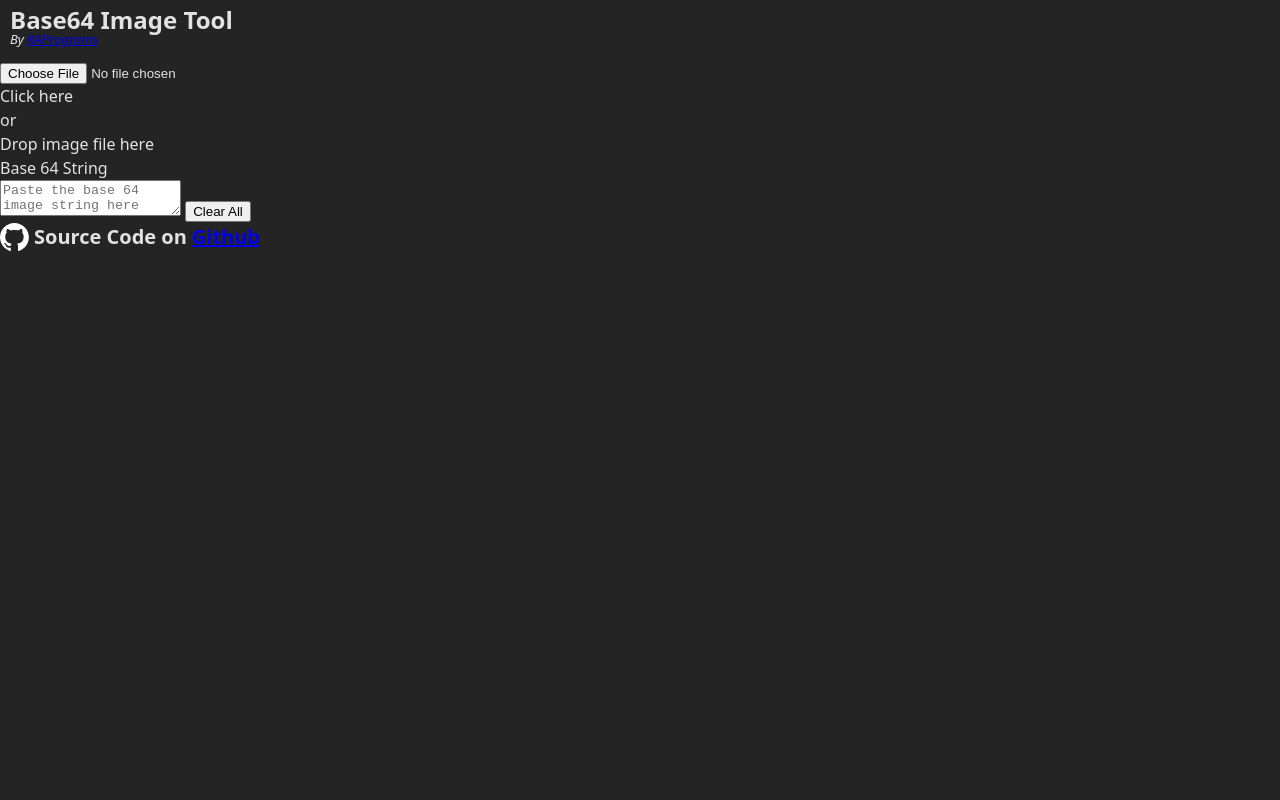
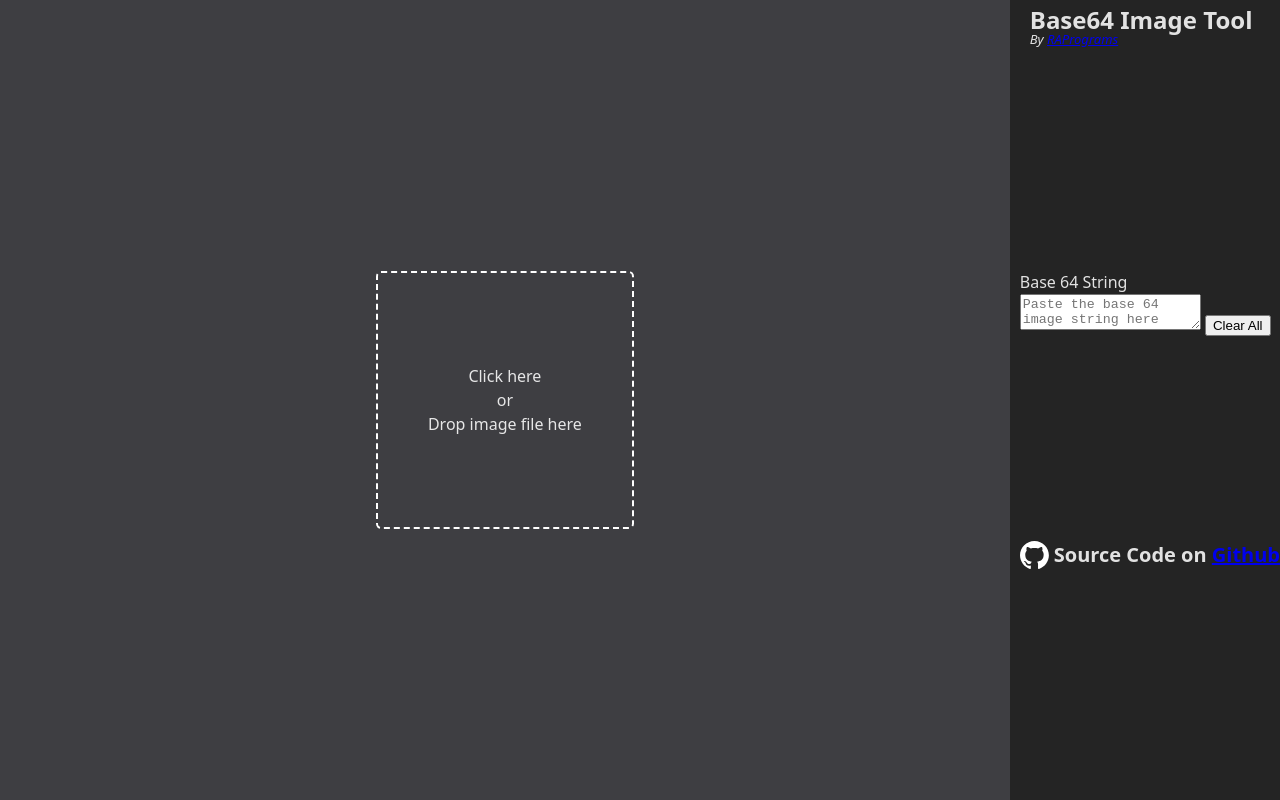
Before and after one commit to RAPrograms/Base64-Image-Tool, a Svelte app: page / in a window 1280 px wide. Built offline with nearby package versions, Linux system fonts and the light colour scheme; no server answers.

Commit message:
Styled layout and image pane

```diff
--- a/public/style.css
+++ b/public/style.css
@@ -25,6 +25,10 @@ body{
   margin: 0;
 }
 
+body > #app{
+  display: contents;
+}
+
 h1, h2, h3, h4, h5, h6{
   margin: 0;
 }
--- a/src/App.svelte
+++ b/src/App.svelte
@@ -1,14 +1,18 @@
 <script>
+  import "./main.scss"
+
   import FieldPane from "./components/FieldPane.svelte";
   import Footer from "./components/Footer.svelte";
   import Header from "./components/Header.svelte";
   import ImagePane from "./components/ImagePane.svelte";
 </script>
 
-<Header/>
+<main>
+  <Header/>
 
-<ImagePane/>
+  <ImagePane/>
 
-<FieldPane/>
+  <FieldPane/>
 
-<Footer/>
+  <Footer/>
+</main>
--- a/src/components/ImagePane.svelte
+++ b/src/components/ImagePane.svelte
@@ -1,10 +1,43 @@
-
-
 <section>
     <label>
         <input type="file">
-        <div>Click here</div>
-        <div>or</div>
-        <div>Drop image file here</div>
+        <div>
+            <div>Click here</div>
+            <div>or</div>
+            <div>Drop image file here</div>
+        </div>
     </label>
 </section>
+
+<style lang="scss">
+    section{
+        display: contents;
+
+        & > label {
+            background-color: #3E3E42;
+            place-content: center;
+            grid-area: Image;
+            display: grid;
+            padding: 10px;
+            flex-grow: 1;
+
+            & > input[type=file]{
+                display: none;
+            }
+
+            & > div{
+                border: 2px dashed white;
+                justify-content: center;
+                flex-direction: column;
+                align-items: center;
+                text-align: center;
+                border-radius: 2%;
+                aspect-ratio: 1/1;
+                max-width: 500px;
+                padding: 50px;
+                display: flex;
+                width: 100%;
+            }
+        }
+    }
+</style>
--- /dev/null
+++ b/src/main.scss
@@ -0,0 +1,26 @@
+main{
+    min-height: 100vh;
+    max-height: 100vh;
+    gap: 10px;
+
+    @media (width >= 500px) {
+        display: grid;
+        grid-auto-columns: 1fr;
+        grid-template-columns: 1fr max-content;
+        grid-template-rows: 1fr 1fr 1fr;
+        grid-template-areas:
+            "Image Header"
+            "Image Field"
+            "Image Footer";
+    }
+
+    @media (width < 500px) {
+        display: flex;
+        justify-content: center;
+        flex-direction: column;
+    }
+
+    & > :global(*){
+        max-height: 100%;
+    }
+}
```
